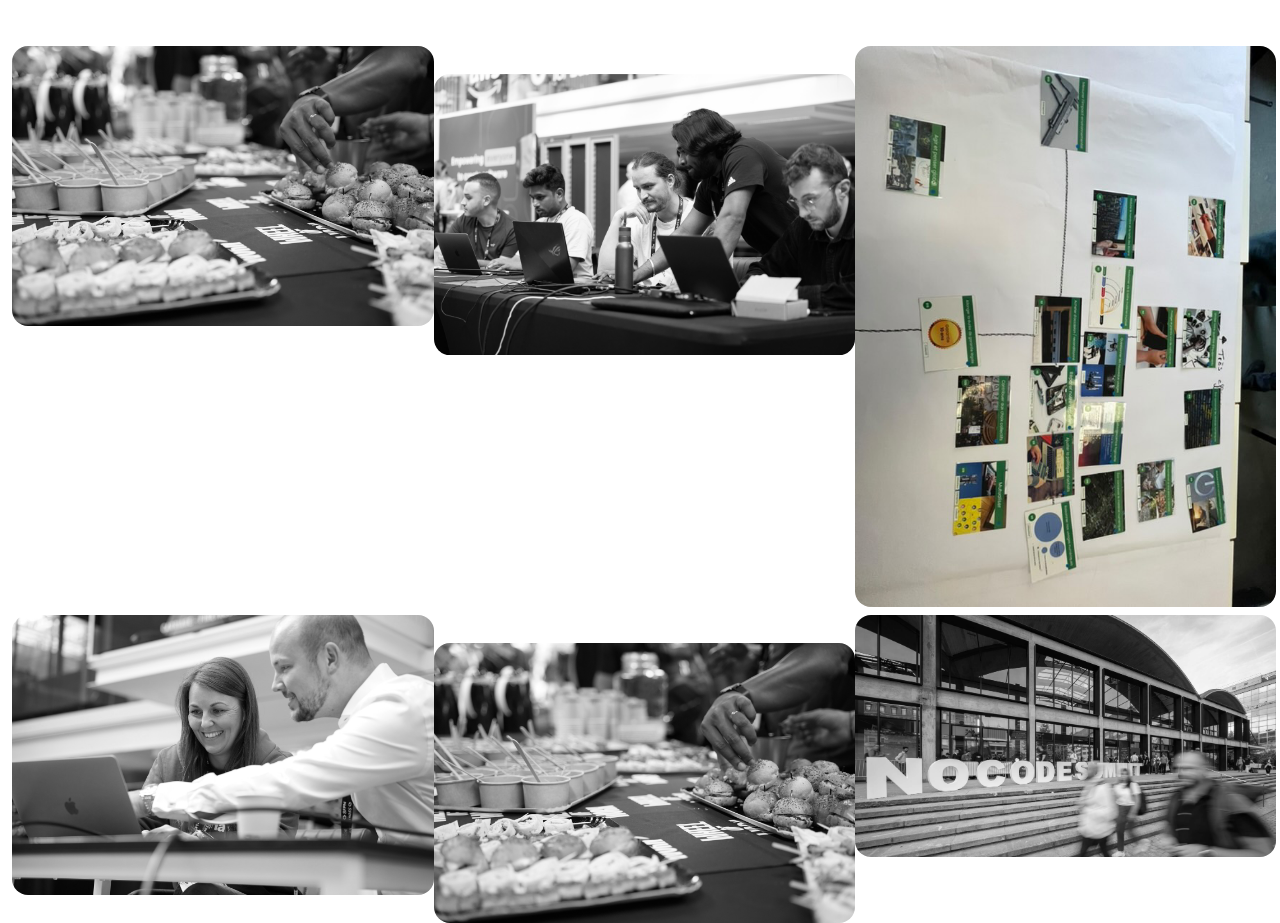
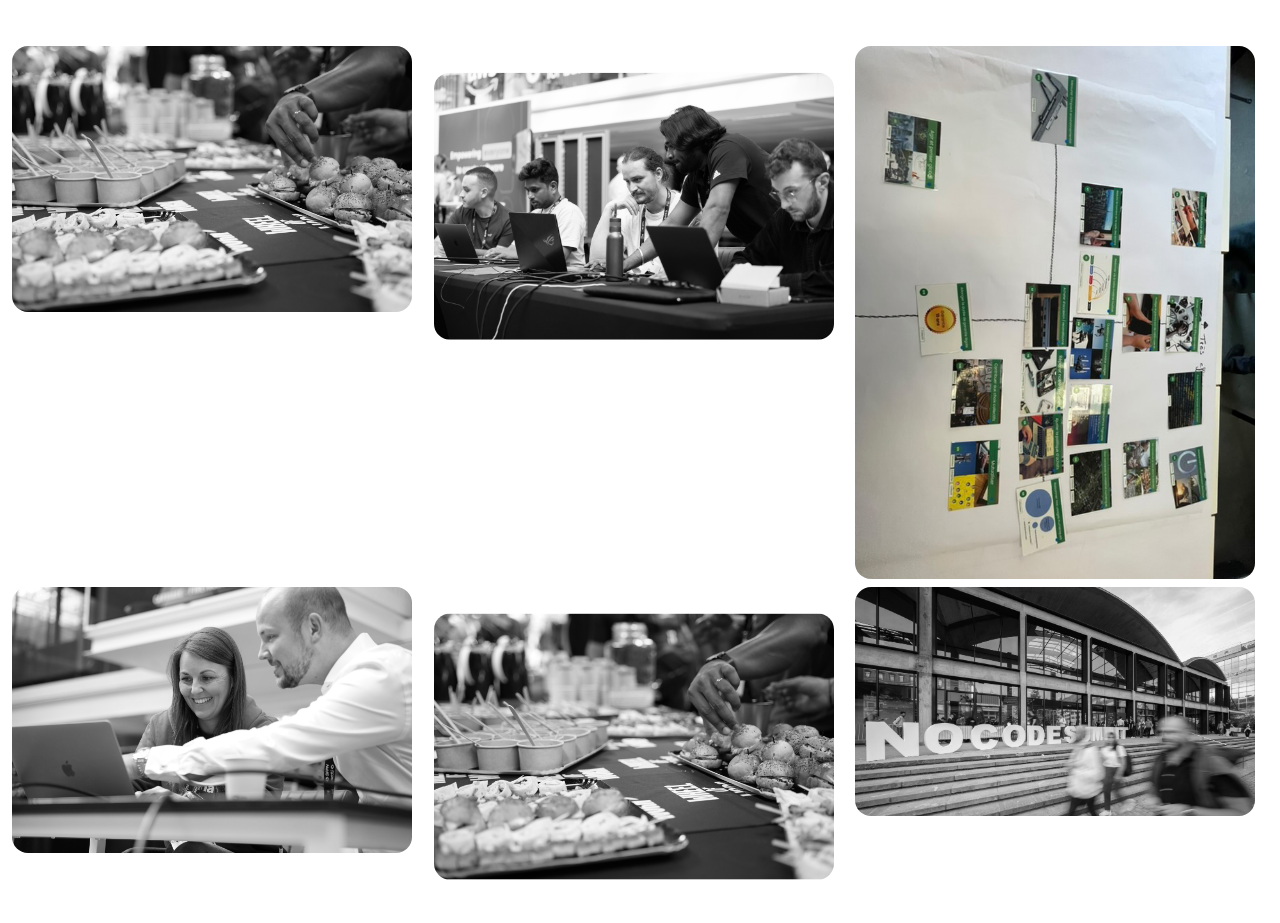
Before and after one commit to TysRzo/Competence-transversales, a plain HTML site: page index.html in a window 1280 px wide. Shown: the part 2504-3427 px from the top of the page. After the commit the page ends 3385 px from the top, so only its background shows below. Drawn offline with nearby package versions, Linux system fonts and the light colour scheme; files that its build step writes are made by us from their sources.

Commit message:
Derniere Version

```diff
--- a/css/style.scss
+++ b/css/style.scss
@@ -75,7 +75,7 @@ main {
         margin-top: 1em;
         img {
             display: block;
-            width: 100%;
+            width: 95%;
             object-fit: cover;
             position: relative;
             border-radius: 1em;
```
Also changed, not shown: fresque.html (+1 -0 lines).
